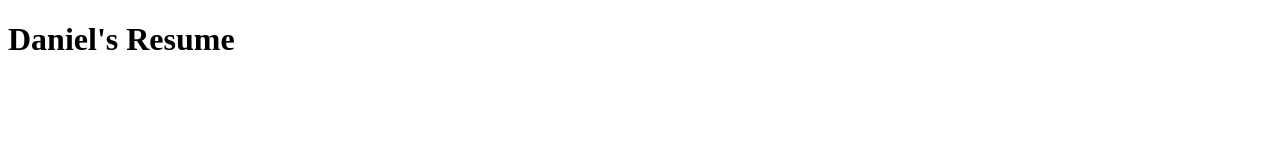
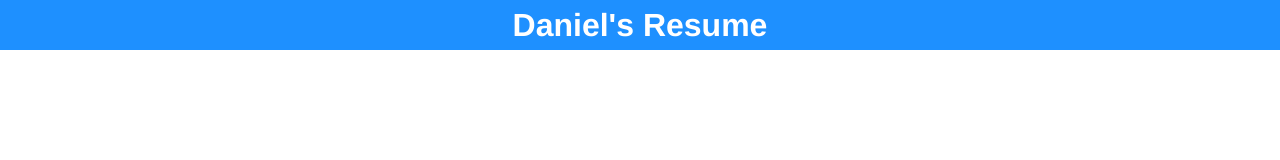
Before and after one commit to myDeveloperJourney/resume, a plain HTML site: page index.html in a window 1280 px wide. Drawn offline with Linux system fonts and the light colour scheme.

Commit message:
wip: adds initial styles

```diff
--- a/index.html
+++ b/index.html
@@ -4,11 +4,14 @@
     <meta charset="UTF-8">
     <meta http-equiv="X-UA-Compatible" content="IE=edge">
     <meta name="viewport" content="width=device-width, initial-scale=1.0">
+    <link rel="stylesheet" href="style.css">
     <title>Daniel's Resume</title>
 </head>
 <body>
+    <header>
+        <h1>Daniel's Resume</h1>
+    </header>
     <main>
-        <h1>Daniel's Resume</h1>
     </main>
 </body>
 </html>
--- a/style.css
+++ b/style.css
@@ -0,0 +1,14 @@
+* {
+    margin: 0;
+    box-sizing: border-box;
+}
+
+header {
+    display: flex;
+    align-items: center; /* sets vertical alignment */
+    justify-content: center; /* set horizontal alignment */
+    background-color: dodgerblue;
+    height: 50px;
+    color: white;
+    font-family: Helvetica;
+}
```
